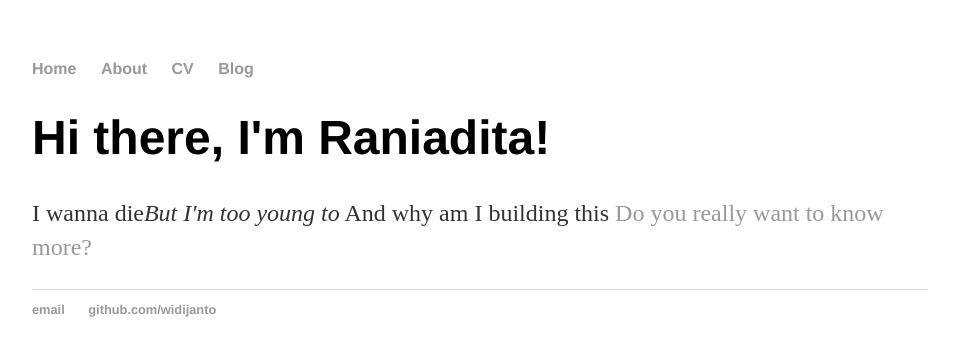
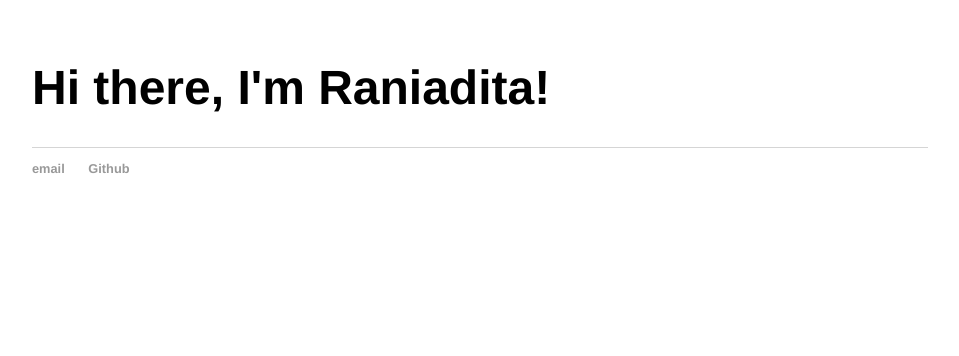
Before and after one commit to widijanto/widijanto.github.io, a plain HTML site: page index.html in a window 1280 px wide. Shown: the whole page, without its empty margins (160-1119 px from the left). Drawn offline with Linux system fonts and the light colour scheme.

Commit message:
Update index.html

```diff
--- a/index.html
+++ b/index.html
@@ -1,29 +1,29 @@
 <!DOCTYPE html>
 <html>
 	<head>
-		<title>Pls I'm Desperate</title>
+		<title>Hello World!</title>
 		<!-- link to main stylesheet -->
 		<link rel="stylesheet" type="text/css" href="/css/main.css">
 	</head>
 	<body>
-		<nav>
+<!-- 		<nav>
     		<ul>
         		<li><a href="/">Home</a></li>
 	        	<li><a href="/about">About</a></li>
         		<li><a href="/cv">CV</a></li>
         		<li><a href="/blog">Blog</a></li>
     		</ul>
-		</nav>
+		</nav> -->
 		<div class="container">
     		<div class="blurb">
         		<h1>Hi there, I'm Raniadita!</h1>
-				<p>I wanna die<em>But I'm too young to</em> And why am I building this <a href="/about">Do you really want to know more?</a></p>
+<!-- 				<p>I wanna die<em>But I'm too young to</em> And why am I building this <a href="/about">Do you really want to know more?</a></p> -->
     		</div><!-- /.blurb -->
 		</div><!-- /.container -->
 		<footer>
     		<ul>
         		<li><a href="mailto:raniaditaw@gmail.com">email</a></li>
-        		<li><a href="https://github.com/widijanto">github.com/widijanto</a></li>
+        		<li><a href="https://github.com/widijanto">Github</a></li>
 			</ul>
 		</footer>
 	</body>
```
